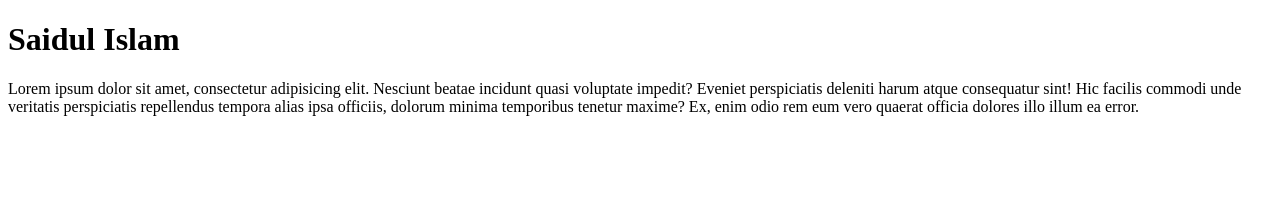
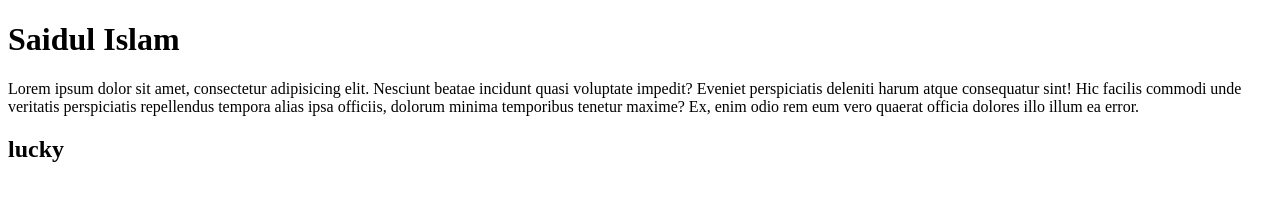
Before and after one commit to saidul1912/next-project, a plain HTML site: page index.html in a window 1280 px wide. Drawn offline with Linux system fonts and the light colour scheme.

Commit message:
Update index.html

```diff
--- a/index.html
+++ b/index.html
@@ -9,5 +9,6 @@
 <body>
     <h1>Saidul Islam</h1>
     <p>Lorem ipsum dolor sit amet, consectetur adipisicing elit. Nesciunt beatae incidunt quasi voluptate impedit? Eveniet perspiciatis deleniti harum atque consequatur sint! Hic facilis commodi unde veritatis perspiciatis repellendus tempora alias ipsa officiis, dolorum minima temporibus tenetur maxime? Ex, enim odio rem eum vero quaerat officia dolores illo illum ea error.</p>
+     <h2>lucky </h2>
 </body>
 </html>
```
